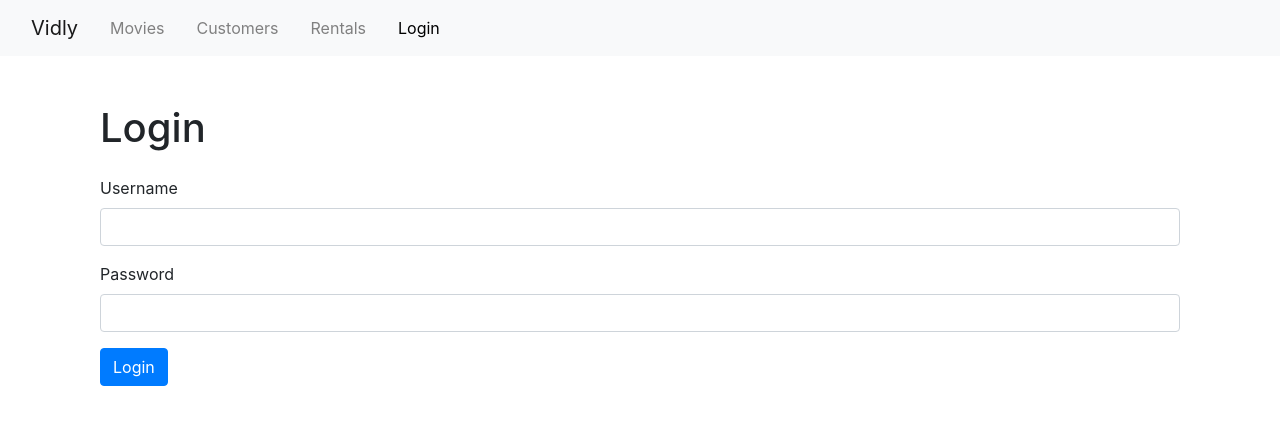
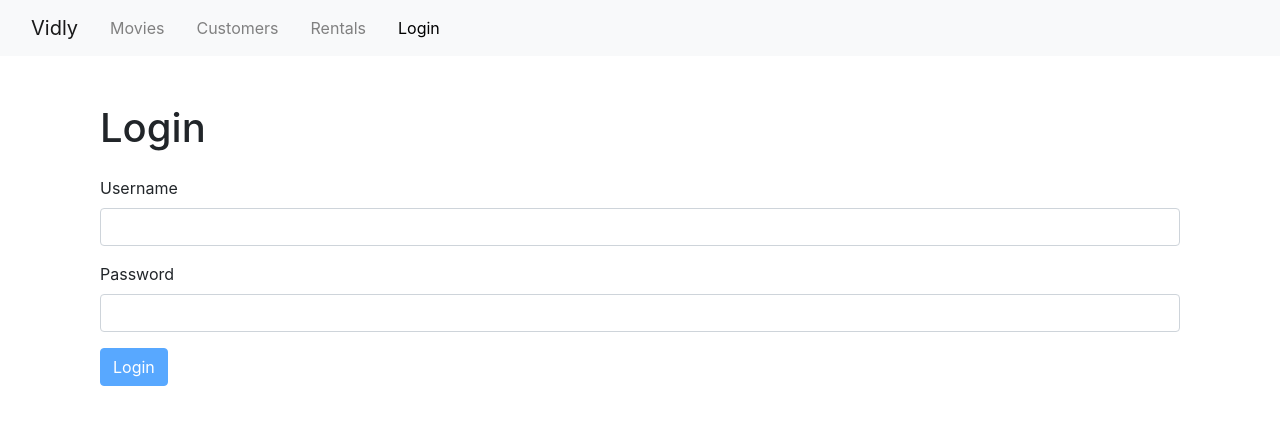
Before and after one commit to mrhpn/react--vidly, a React (Create React App) app: page /login in a window 1280 px wide. Shown: the top 424 px of the page. Built offline with nearby package versions, Linux system fonts and the light colour scheme.

Commit message:
form button disabled

```diff
--- a/src/components/login.jsx
+++ b/src/components/login.jsx
@@ -74,7 +74,7 @@
             error={errors.password}
             onChange={this.handleChange}
           />
-          <button type="submit" className="btn btn-primary">
+          <button disabled={this.validate()} type="submit" className="btn btn-primary">
             Login
           </button>
         </form>
```
